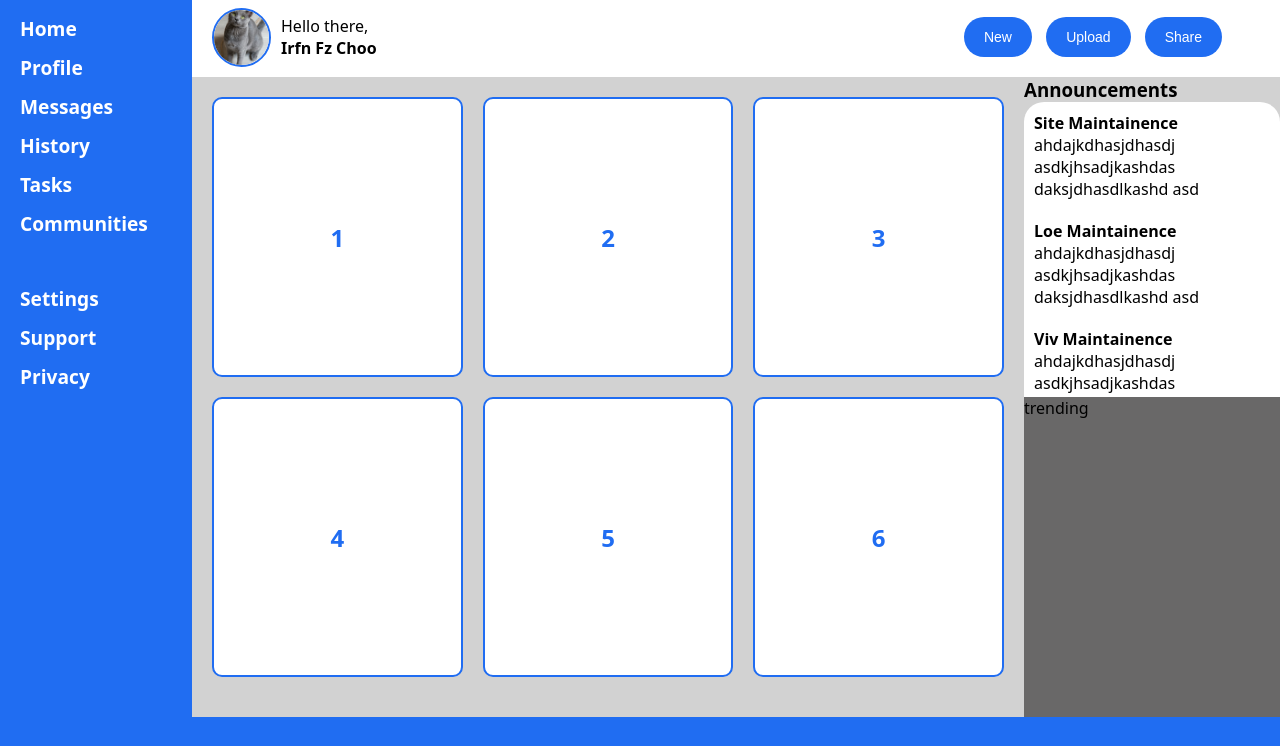
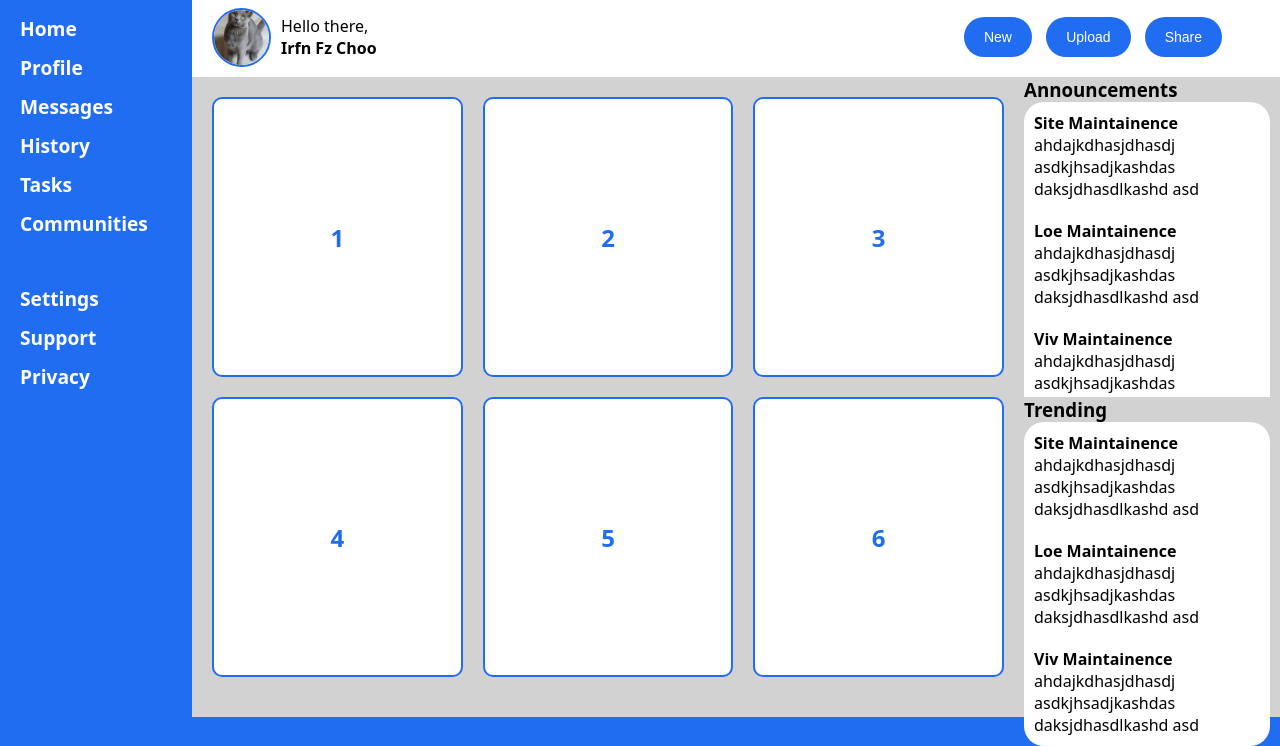
Before and after one commit to IFAIZC/Learning-Basic-Grid, a plain HTML site: page index.html in a window 1280 px wide. Shown: the part 83-829 px from the top of the page. Before the commit the page ends 800 px from the top, so only its background shows below. Drawn offline with Linux system fonts and the light colour scheme.

Commit message:
grid-done

```diff
--- a/index.html
+++ b/index.html
@@ -86,7 +86,28 @@
                 </div>
             </div>
         </div>
-        <div class="trending">trending</div>
+
+
+        <div class="trending">
+            <div class="heading-trending">
+                <h3>Trending</h3>
+            </div>
+
+            <div class="card-trending">
+                <div class="trending-1">
+                    <h4>Site Maintainence</h4>
+                    <p>ahdajkdhasjdhasdj asdkjhsadjkashdas daksjdhasdlkashd asd</p>
+                </div>
+                <div class="trending-2">
+                    <h4>Loe Maintainence</h4>
+                    <p>ahdajkdhasjdhasdj asdkjhsadjkashdas daksjdhasdlkashd asd</p>
+                </div>
+                <div class="trending-3">
+                    <h4>Viv Maintainence</h4>
+                    <p>ahdajkdhasjdhasdj asdkjhsadjkashdas daksjdhasdlkashd asd</p>
+                </div>
+            </div>
+        </div>
 
     </div>
 </body>
--- a/style.css
+++ b/style.css
@@ -256,6 +256,7 @@ a {
     height: 100%;
     justify-content: space-evenly;
     align-items: flex-start;
+    padding-right: 10px;
 }
 
 .card-announcement {
@@ -266,8 +267,6 @@ a {
     padding: 10px;
     border-radius: 20px;
 }
-
-
 
 .announcements h4 {
     margin: 0;
@@ -286,5 +285,34 @@ a {
 .trending {
     grid-column: 17 / 21;
     grid-row: 13 / 21;
-    background-color: #696868;
+
+    background-color: #d2d2d2;
+    display: flex;
+    flex-direction: column;
+    height: 100%;
+    justify-content: space-evenly;
+    align-items: flex-start;
+    padding-right: 10px;
 }
+
+.card-trending {
+    display: flex;
+    flex-direction: column;
+    gap: 20px;
+    background-color: #ffffff;
+    padding: 10px;
+    border-radius: 20px;
+}
+
+
+.trending h4 {
+    margin: 0;
+}
+
+.trending p {
+    margin: 0;
+}
+
+.trending h3 {
+    margin: 0;
+}
```
